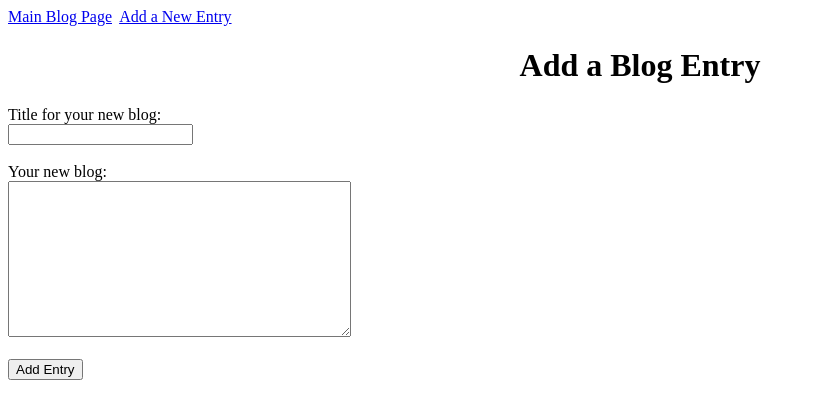
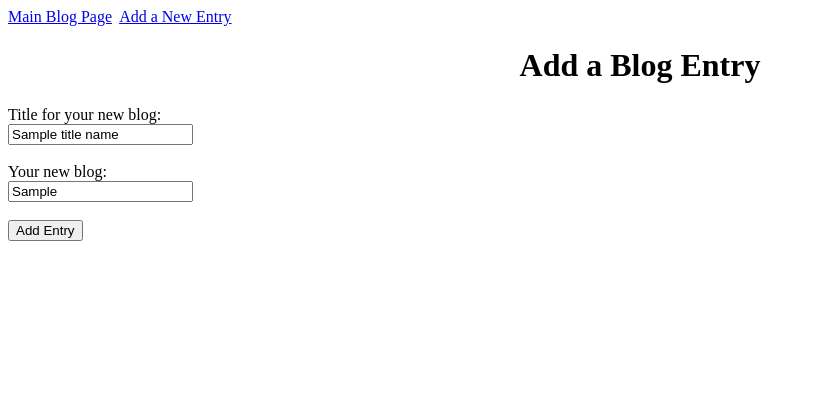
Before and after one commit to cmfournier/blogz, a Flask app: template templates/newpost.html in a window 1280 px wide. Shown: the top 419 px of the page, without its empty margins (0-814 px from the left). Run offline with Flask 2, Linux system fonts and the light colour scheme; the template is opened without the code that fills it: most values are stand-ins (such as "Sample title", 1, 10 or a date in 2020).

Commit message:
Made final fix to preserve content in text boxes

```diff
--- a/main.py
+++ b/main.py
@@ -32,7 +32,7 @@ def newposts():
 
     if request.method == 'POST':
         title_name = request.form['blog_title']
-        blog_post = request.form['blog_post']
+        blog_post = request.form['blog_body']
         title_error = ''
         post_error = ''
 
@@ -50,8 +50,8 @@ def newposts():
             return redirect('/blog?id=' + str(new_post.id))
         else:
             return render_template('newpost.html', title="Add Blog Entry",
-            title_name=title_name,title_error=title_error,
-            blog_post=blog_post, post_error=post_error)
+            title_name=title_name,blog_post=blog_post,
+            title_error=title_error,post_error=post_error)
     else:
         return render_template('newpost.html', title="Add Blog Entry")
 
--- a/templates/newpost.html
+++ b/templates/newpost.html
@@ -8,15 +8,15 @@
     <label for='title_name'>
         Title for your new blog:
         <br>
-        <input class="box" type='text' name='blog_title' />
+        <input type='text' name='blog_title' value='{{title_name}}'/>
         <span class="error">{{title_error}}</span>
     </label>
     <br>
     <br>
-    <label for='blog_post'>
+    <label for='blog_body'>
         Your new blog:
         <br>
-        <textarea class="box" name='blog_post' type="text" rows="10" cols="40"></textarea>
+        <input type = "text" name='blog_body' value='{{blog_post}}' rows="10" cols="40"/>
         <span class="error">{{post_error}}</span>
     </label>
     <br>
```
